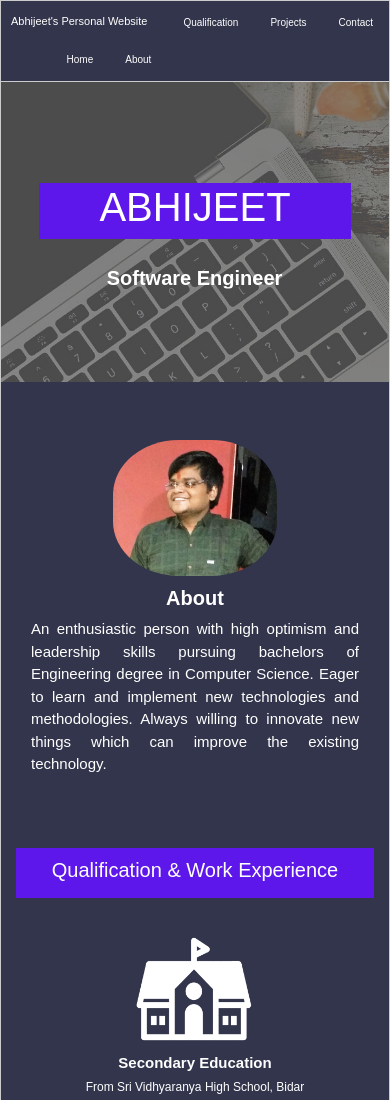
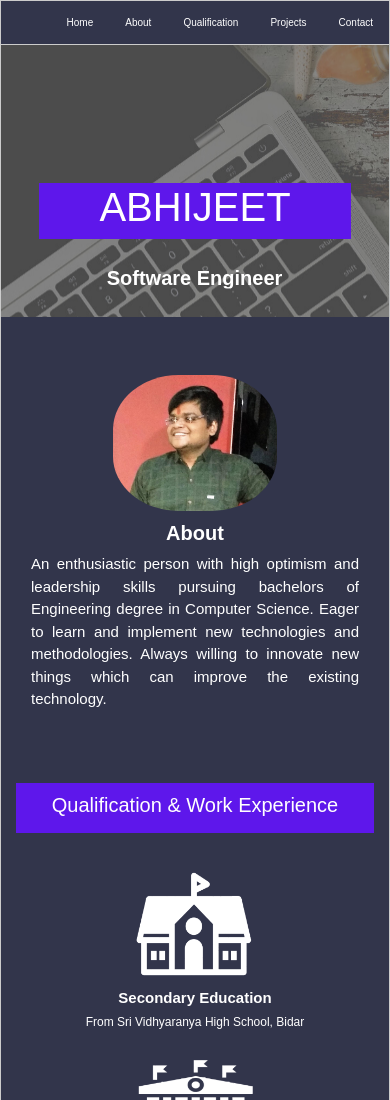
Before and after one commit to ABHIJEET-D/PersonalWebsite, a plain HTML site: page index.html in a window 390 px wide. Shown: the top 1100 px of the page. Drawn offline with nearby package versions, Linux system fonts and the light colour scheme.

Commit message:
Second Commit

```diff
--- a/style.css
+++ b/style.css
@@ -1,15 +1,10 @@
 body {font-family: Arial;
 }
-
-
-/* Style the tab */
 .tab {
   overflow: hidden;
   border: 1px solid #ccc;
   background-color: #32354B;
 }
-
-/* Style the buttons inside the tab */
 .tab button {
   background-color: inherit;
   float: right;
@@ -18,7 +13,6 @@ body {font-family: Arial;
   cursor: pointer;
   padding: 14px 16px;
   transition: 0.3s;
-  /*font-size: 17px;*/
   color: white;
 }
 .tab label {
@@ -28,21 +22,11 @@ body {font-family: Arial;
   padding-left: 10px;
   font-size: 20px;
 }
-
-/* Change background color of buttons on hover */
 .tab button:hover {
   background-color: #5E17EB;
 }
-
-/* Create an active/current tablink class */
-/*.tab button.active {
-  background-color: #5E17EB;
-}*/
-
-/* Style the tab content */
 .tabcontent {
   display: none;
-  /*padding: 6px 12px;*/
   border: 1px solid #ccc;
   border-top: none;
 }
@@ -51,7 +35,6 @@ body {font-family: Arial;
   font-weight: 900;
   font-size: 3.3em;
 }
-
 .ml6 .text-wrapper {
   position: relative;
   display: inline-block;
@@ -60,7 +43,6 @@ body {font-family: Arial;
   padding-bottom: 0.1em;
   overflow: hidden;
 }
-
 .ml6 .letter {
   display: inline-block;
   line-height: 1em;
@@ -72,8 +54,6 @@ body {font-family: Arial;
   padding-top: 15%;
   padding-bottom: 15%;
 }
-
-
 .education_box{
   padding-top: 5%;
 }
@@ -94,16 +74,16 @@ body {font-family: Arial;
   button.tablinks {
    font-size: 17px;
   }
-  label.label{
+label.label{
     font-size: 17px;
   }
   div.full_content{
-  height: 700px;
+    padding-top: 20%;
+    padding-bottom: 30%;
   width: 100%;
   background-repeat: no-repeat;
   background-position: center;
   background-size: cover;
-
   }
   div.name{
   background-color: #5E17EB;
@@ -115,7 +95,6 @@ body {font-family: Arial;
     left: 50%;
     margin-right: -50%;
     transform: translate(-50%, -50%)
-
 }
 h1.name_heading{
   color: white;
@@ -136,7 +115,6 @@ img.abhi_image{
   height: 100%;
   width: 100%;
  border-radius: 40%;
-
 }
 h1.about_bold{
   padding-top: 50px;
@@ -209,11 +187,9 @@ div.about{
 div.thirdpart{
   padding-top: 5%;
   padding-bottom: 5%;
-
 }
 div.fifthpart{
   padding-top: 5%;
-
 }
 }
 
@@ -222,11 +198,20 @@ div.fifthpart{
   button.tablinks {
    font-size: 10px;
   }
+  .tab button {
+  padding: 14px 16px;
+}
+.tab label {
+  padding-top: 12px;
+  padding-left: 10px;
+  font-size: 20px;
+}
   label.label{
-    font-size: 11px;
+    font-size: 0px;
   }
   div.full_content{
-  height: 300px;
+    padding-top: 40%;
+    padding-bottom: 30%;
   width: 100%;
   background-repeat: no-repeat;
   }
```
